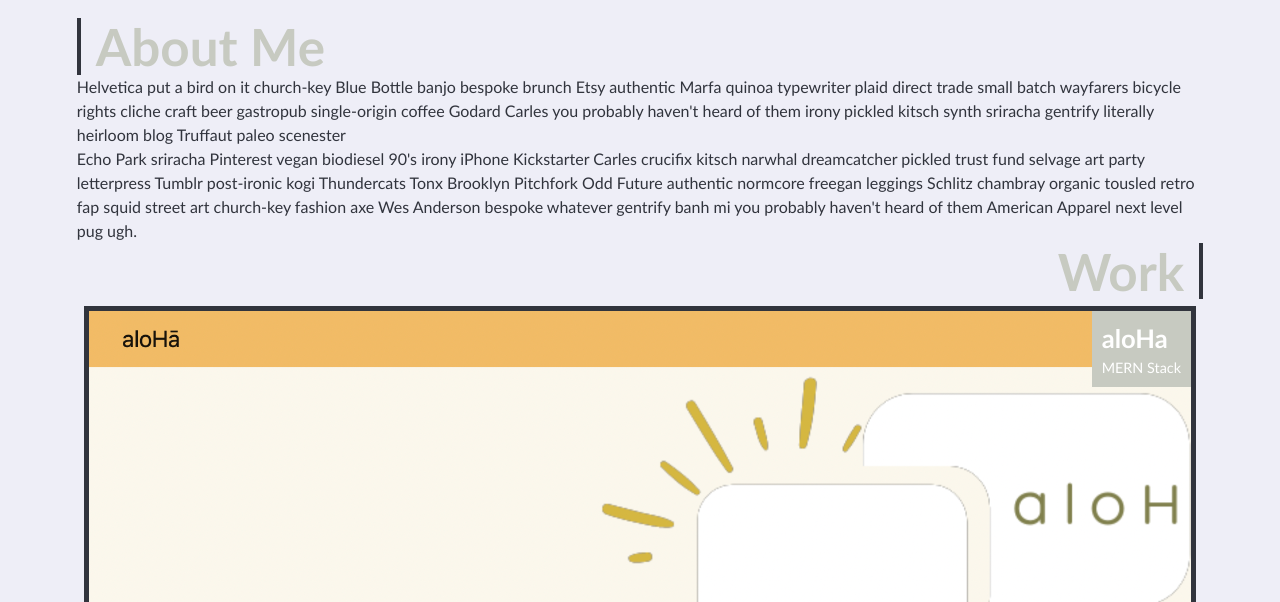
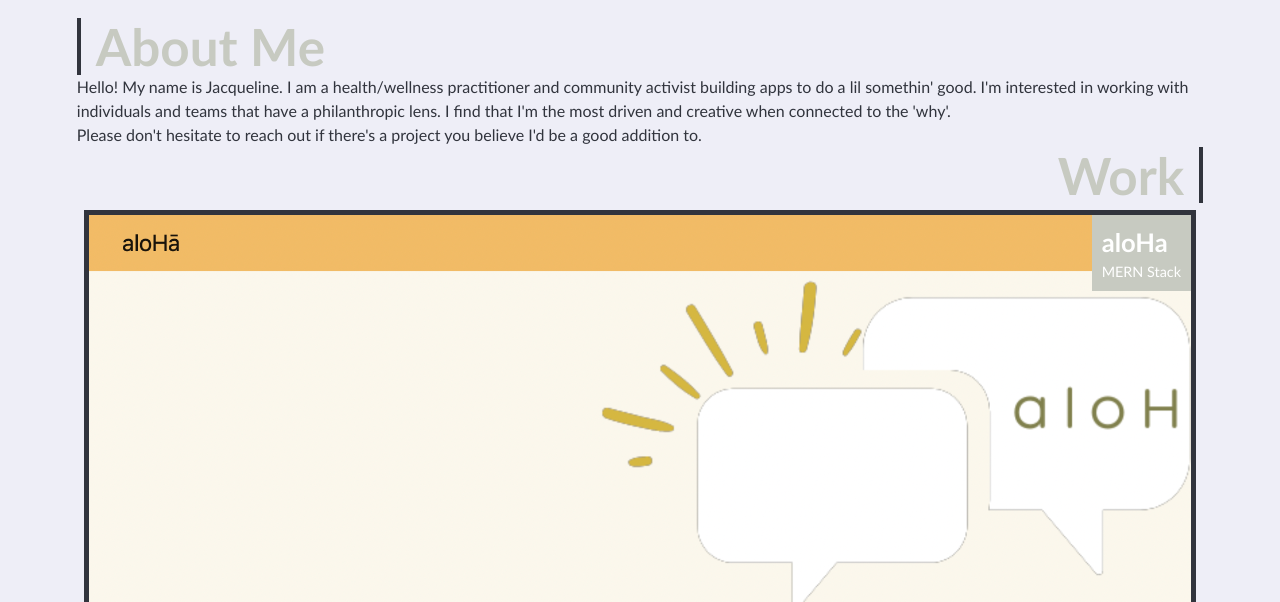
Before and after one commit to JacquelineHockin/css-portfolio, a plain HTML site: page index.html in a window 1280 px wide. Shown: the part 933-1535 px from the top of the page. Drawn offline with Linux system fonts and the light colour scheme.

Commit message:
finishes readme

```diff
--- a/index.html
+++ b/index.html
@@ -35,20 +35,12 @@
       <h2>About Me</h2>
       <div>
         <p>
-          Helvetica put a bird on it church-key Blue Bottle banjo bespoke brunch Etsy authentic Marfa quinoa typewriter
-          plaid
-          direct trade small batch wayfarers bicycle rights cliche craft beer gastropub single-origin coffee Godard
-          Carles you
-          probably haven't heard of them irony pickled kitsch synth sriracha gentrify literally heirloom blog Truffaut
-          paleo
-          scenester
+        Hello! My name is Jacqueline. I am a health/wellness practitioner and community activist building apps to do a lil somethin' good.
+        I'm interested in working with individuals and teams that have a philanthropic lens. I find that I'm the most driven and creative
+        when connected to the 'why'.
         </p>
         <p>
-          Echo Park sriracha Pinterest vegan biodiesel 90's irony iPhone Kickstarter Carles crucifix kitsch narwhal
-          dreamcatcher pickled trust fund selvage art party letterpress Tumblr post-ironic kogi Thundercats Tonx
-          Brooklyn Pitchfork Odd Future authentic normcore freegan leggings Schlitz chambray organic tousled retro fap
-          squid street art church-key fashion axe Wes Anderson bespoke whatever gentrify banh mi you probably haven't
-          heard of them American Apparel next level pug ugh.
+        Please don't hesitate to reach out if there's a project you believe I'd be a good addition to.
         </p>
       </div>
     </section>
```
Also changed, not shown: 2 other files.
